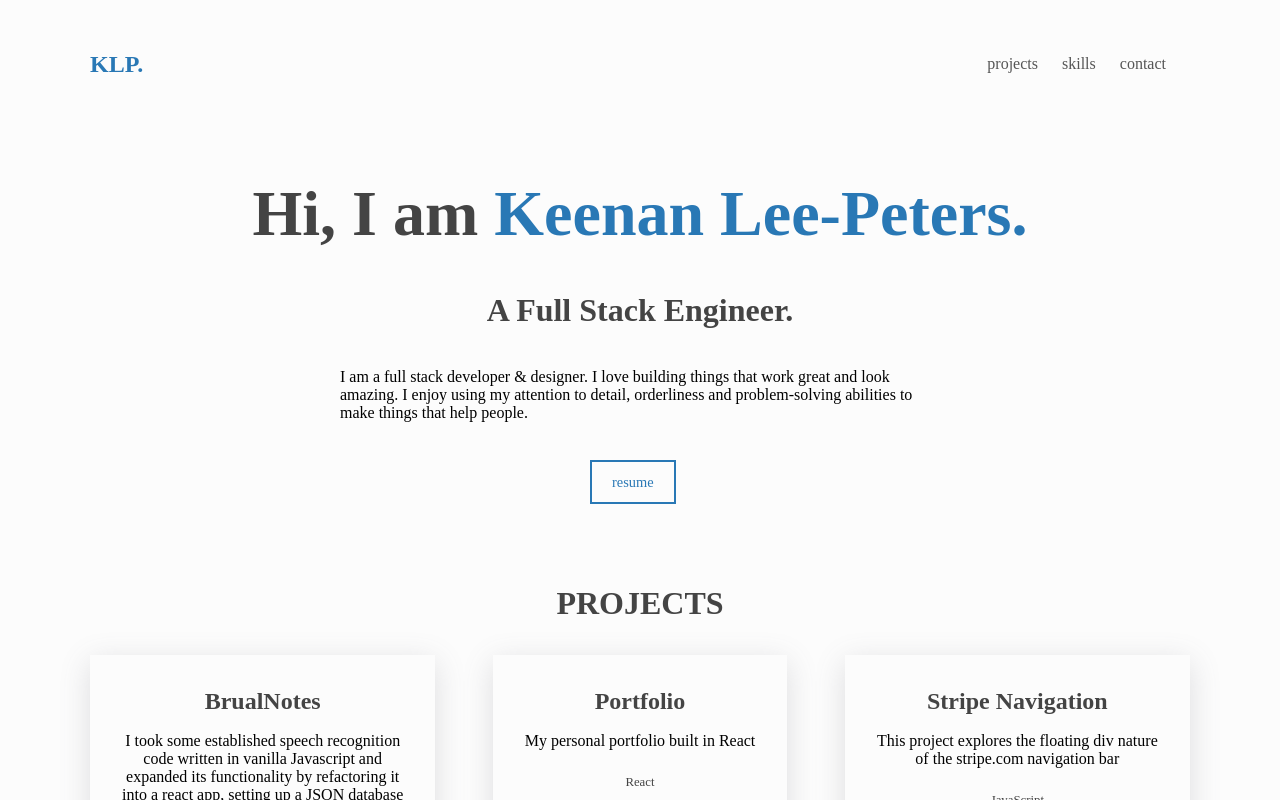
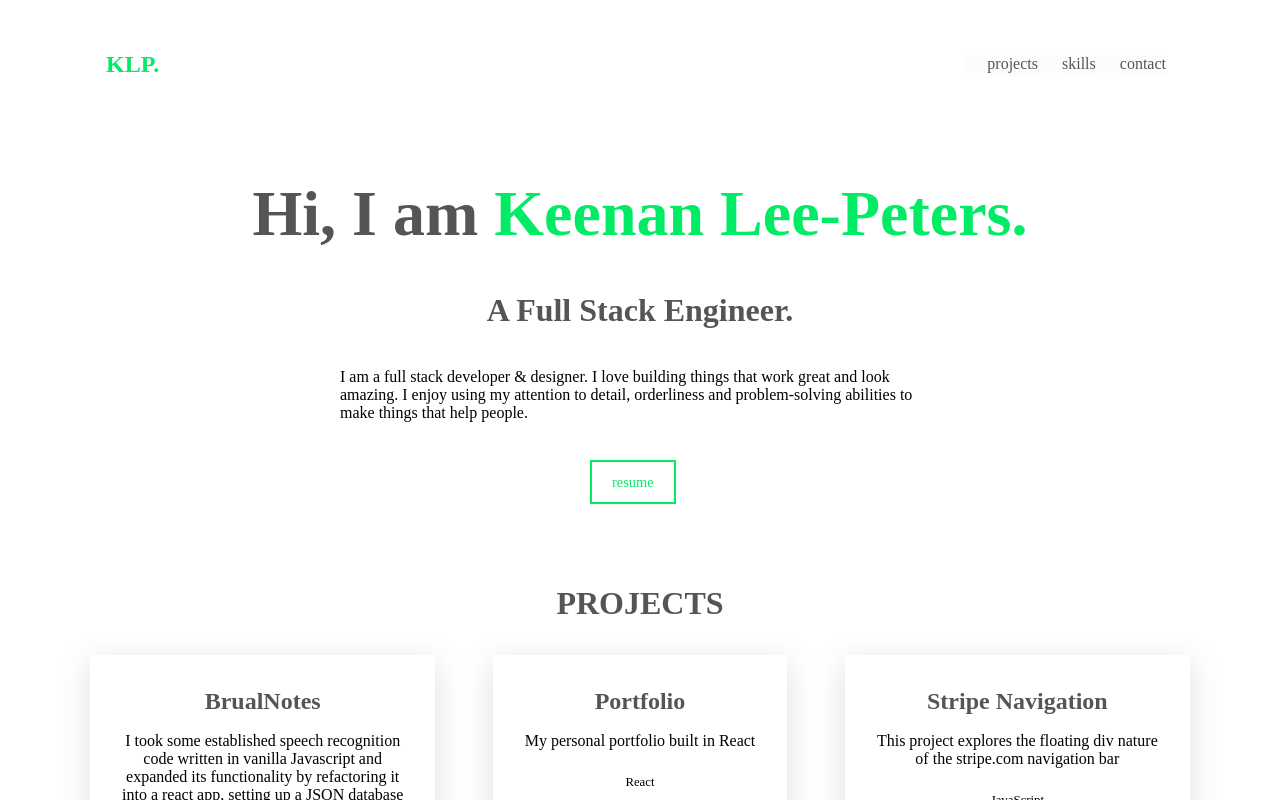
Before and after one commit to klp1130/portfolio2, a React (Create React App) app: page / in a window 1280 px wide. Shown: the top 800 px of the page. Built offline with nearby package versions, Linux system fonts and the light colour scheme.

Commit message:
changed color scheme

```diff
--- a/src/App.css
+++ b/src/App.css
@@ -1,33 +1,33 @@
+:root {
+    --white: #fff;
+    --green: #01ec64;
+    --slate: #555;
+    --mediumgreen: #12614a;
+    --darkgreen: #023430;
+    --darkblue: #061622;
+}
+
 .App {
     font-family: 'Poppins', sans-serif;
     line-height: 1.5;
-    color: #555;
+    color: var(--slate);
     background-color: #fcfcfc;
 }
 
 .light {
-    background-color: #fcfcfc;
-    --clr-bg-alt: #fff;
-    --clr-fg: #555;
-    --clr-fg-alt: #444;
-    --clr-primary: ##2978b5;
+    background-color: var(--white);
     --shadow: rgba(100, 100, 111, 0.2) 0px 7px 29px 0px;
 }
 
-.dark {
-    --clr-bg: #23283e;
-    --clr-bg-alt: #2a2f4c;
-    --clr-fg: #bdbddd;
-    --clr-fg-alt: #cdcdff;
-    --clr-primary: #90a0d9;
-    --shadow: rgba(0, 0, 0, 0.16) 0px 10px 36px 0px,
-      rgba(0, 0, 0, 0.06) 0px 0px 0px 1px;
+.link {
+    color: var(--green);
+    padding: 0 0 0.3em 0;
+    position: relative;
 }
 
-.link {
-    color: #2978b5;
-    padding: 0 0 0.3em 0;
-    position: relative;
+.header {
+    background-color: var(--white);
+    padding-left: 1em;
 }
 
 main {
@@ -53,14 +53,14 @@ main {
 
 
 .link {
-    color: #2978b5;
+    color: var(--green);
     padding: 0 0 0.3em 0;
     position: relative;
 }
 
 
 .link:hover {
-    color: #2978b5;
+    color: var(--green);
 }
 
 
@@ -71,7 +71,7 @@ main {
     height: 0.2em;
     position: absolute;
     bottom: 0;
-    background-color: #2978b5;
+    background-color: var(--green);
     transition: width 0.2s ease-in;
 }
 
@@ -81,13 +81,13 @@ main {
 }
 
 .link--nav {
-    color: #555;
+    color: var(--slate);
     text-transform: lowercase;
     font-weight: 500;
 }
 
 .link--icon {
-    color: #555;
+    color: var(--slate);
 }
 
 .btn {
@@ -101,8 +101,8 @@ main {
 }
 
 .btn--outline {
-    color: #2978b5;
-    border: 2px solid #2978b5;
+    color: var(--green);
+    border: 2px solid var(--green);
     position: relative;
     overflow: hidden;
     z-index: 1;
@@ -116,7 +116,7 @@ main {
 .btn--outline:before {
     content: '';
     position: absolute;
-    background-color: #2978b5;
+    background-color: var(--green);
     right: 100%;
     bottom: 0;
     left: 0;
@@ -147,7 +147,7 @@ main {
 
 .btn--icon:hover,
 .btn--icon:focus {
-    color: #2978b5;
+    color: var(--green);
 }
 
 .btn--icon:active {
--- a/src/components/About/About.css
+++ b/src/components/About/About.css
@@ -4,7 +4,7 @@
   }
 
 .about__name {
-    color: #2978b5;
+    color: var(--green);
 }
 
 .about__role {
--- a/src/components/Footer/Footer.css
+++ b/src/components/Footer/Footer.css
@@ -2,12 +2,14 @@
     padding: 3em 0;
     margin-top: 4em;
     text-align: center;
+    background-color: #061622;
+
 }
 
 .footer_link {
     font-size: 0.9em;
     font-weight: 600;
-    color: var(--clr-fg);
+    color: #fff;
 }
 
 @media (max-width: 600px) {
--- a/src/components/Header/Header.css
+++ b/src/components/Header/Header.css
@@ -1,8 +1,8 @@
 .header {
     height: 8em;
     max-width: 1100px;
-    width: 95%;
-    margin: 0 auto;
+    width: 100%;
+    margin: auto;
     justify-content: space-between;
 }
 
--- a/src/index.css
+++ b/src/index.css
@@ -20,7 +20,7 @@ h2,
 h3,
 h4 {
   line-height: 1.2;
-  color: #444;
+  color: var(--slate);
 }
 
 h1 {
```
